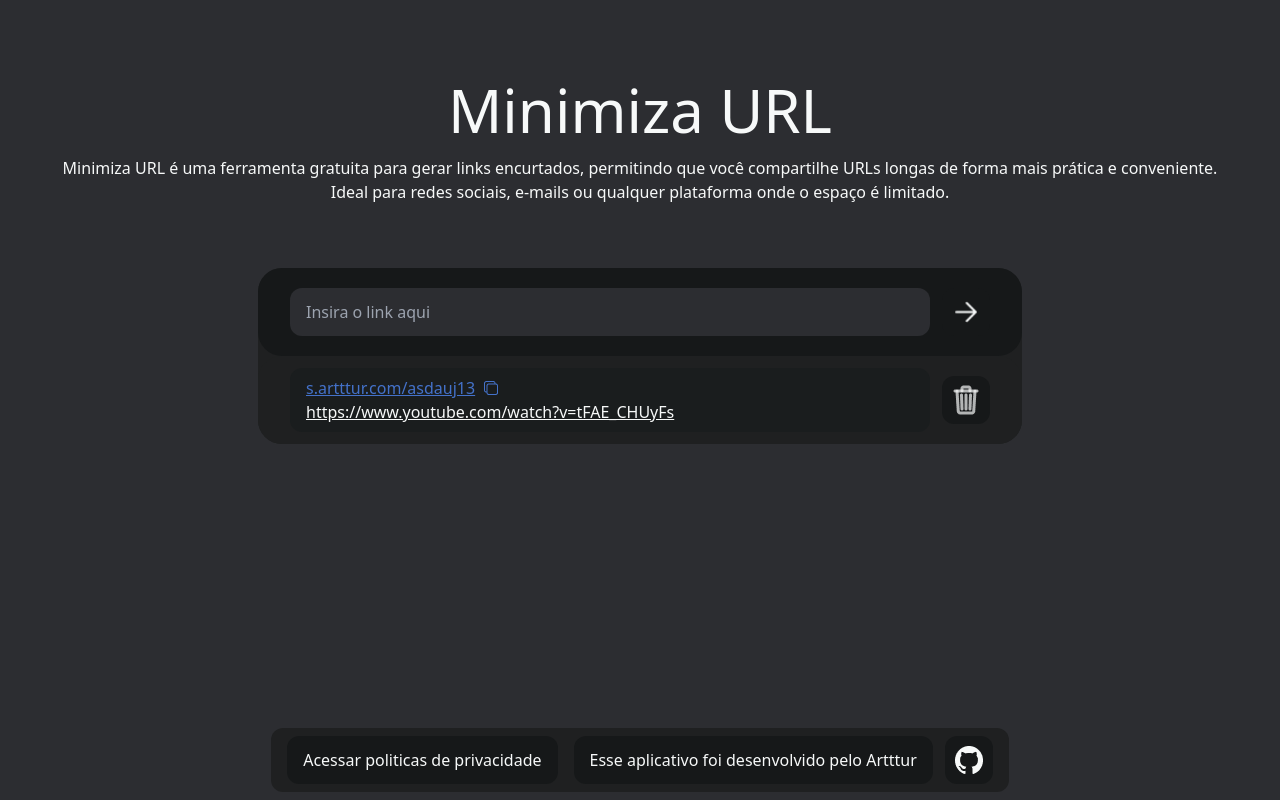
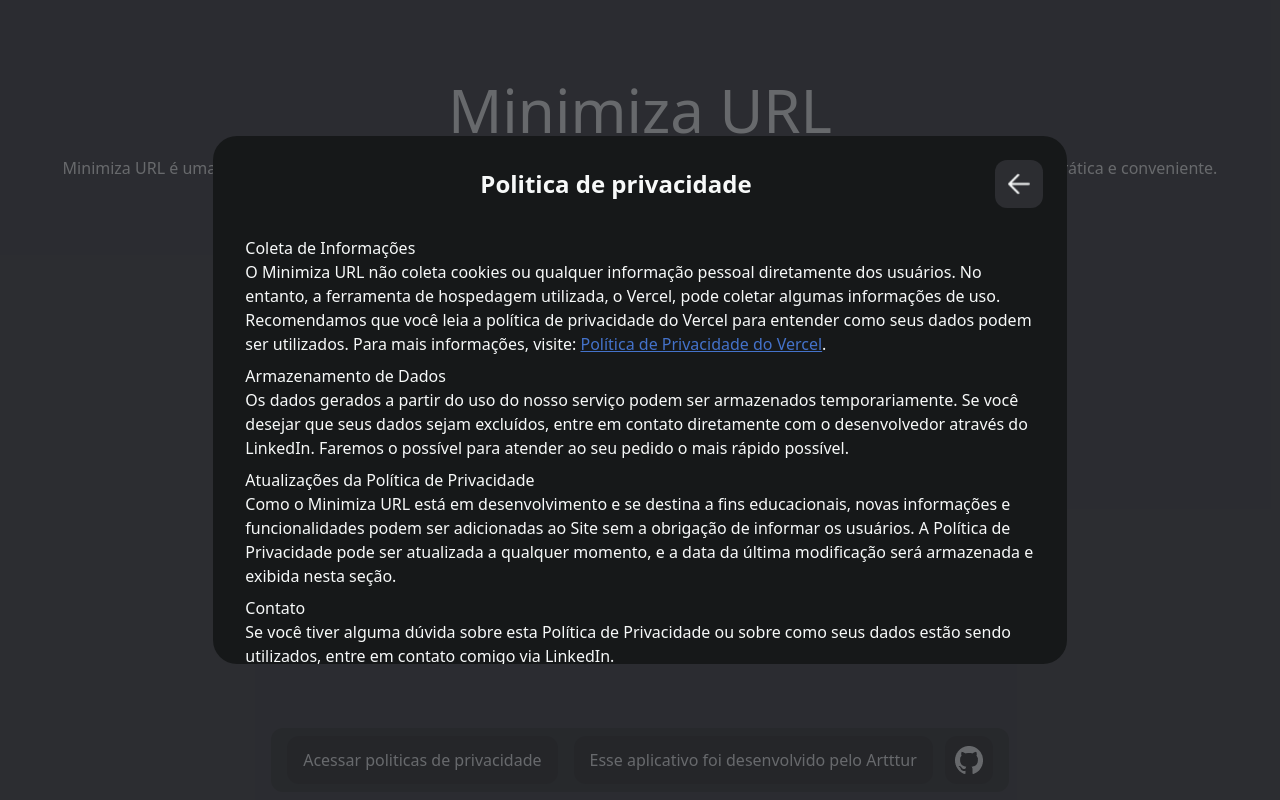
Before and after one commit to arttturslv/MinimizaAi, a React (Vite) app: page / in a window 1280 px wide. Built offline with nearby package versions, Linux system fonts and the light colour scheme.

Commit message:
chore: added actions to acess privacy policies

```diff
--- a/src/App.jsx
+++ b/src/App.jsx
@@ -1,14 +1,25 @@
 import Footer from "./components/Footer";
 import Input from "./components/Input/Input";
 import HomeInformation from "./components/HomeInformation";
+import Politica from "./components/PoliticaPrivacidade";
+
+import { useState } from "react";
 
 function App() {
+
+  const [isPolicyVisible, setIsPolicyVisible] = useState(true);
+  function togglePoliticaVisibility() {
+    setIsPolicyVisible(prev => !prev)
+  }
 
   return (
     <div className="bg-jet w-full flex flex-col h-screen">
       <HomeInformation/>
-      <Input/>
-      <Footer/>
+      <Input togglePoliticaVisibility={togglePoliticaVisibility}/>
+      <Footer togglePoliticaVisibility={togglePoliticaVisibility}/>
+      {
+        isPolicyVisible && <Politica togglePoliticaVisibility={() => togglePoliticaVisibility()}/>
+      }
     </div>
   )
 }
--- a/src/components/Footer.jsx
+++ b/src/components/Footer.jsx
@@ -1,4 +1,4 @@
-export default function Footer() {
+export default function Footer({togglePoliticaVisibility}) {
 
     function handleGithub() {
         window.open("https://www.github.com/arttturslv", "_blank")
@@ -7,9 +7,9 @@ export default function Footer() {
     return (
         <div className="w-full flex justify-center bg-">
             <div className="bg-eerieBlackLight flex gap-4 px-4 py-2 my-2 rounded-xl">
-            <div className="bg-eerieBlack px-4 py-3 rounded-xl cursor-pointer group hover:bg-eerieBlack/60 ">
+            <button type="button" onClick={togglePoliticaVisibility} className="bg-eerieBlack px-4 py-3 rounded-xl cursor-pointer group hover:bg-eerieBlack/60 ">
                 <p className="text-seaSalt group-hover:text-celticBlue transition-colors">Acessar politicas de privacidade</p>
-            </div>
+            </button>
             <div className="flex gap-3">
                 <div className="bg-eerieBlack px-4 py-3 rounded-xl">
                     <p className="text-seaSalt">Esse aplicativo foi desenvolvido pelo Artttur</p>
--- a/src/components/Input/History.jsx
+++ b/src/components/Input/History.jsx
@@ -1,11 +1,21 @@
-export default function History() {
+export default function History({togglePoliticaVisibility}) {
 
     return (
         <div className="bg-eerieBlackLight top-10 px-8 py-1 rounded-3xl">
-            <HistoryItem
+            <p className="text-seaSalt">
+                Ao usar o aplicativo, você concorda com nossos ‎
+                <a className="text-celticBlue underline cursor-pointer" onClick={togglePoliticaVisibility}>termos e condições</a>
+                ‎
+                e
+                ‎
+                <a className="text-celticBlue underline cursor-pointer" onClick={togglePoliticaVisibility}>politica de privacidade</a>
+                .
+            </p>
+
+            {/* <HistoryItem
                 shortLink={"s.artttur.com/asdauj13"}
                 URL={"https://www.youtube.com/watch?v=tFAE_CHUyFs"}
-            />
+            /> */}
         </div>
     )
 }
--- a/src/components/Input/Input.jsx
+++ b/src/components/Input/Input.jsx
@@ -1,5 +1,5 @@
 import History from "./History"
-export default function Input() {
+export default function Input({togglePoliticaVisibility}) {
 
     function handleSend() {
         console.log("enviar")
@@ -18,7 +18,7 @@ export default function Input() {
                         </button>
                     </form>
                 </div>
-                <History/>
+                <History togglePoliticaVisibility={togglePoliticaVisibility}/>
             </div>
         </div>
     )
```
